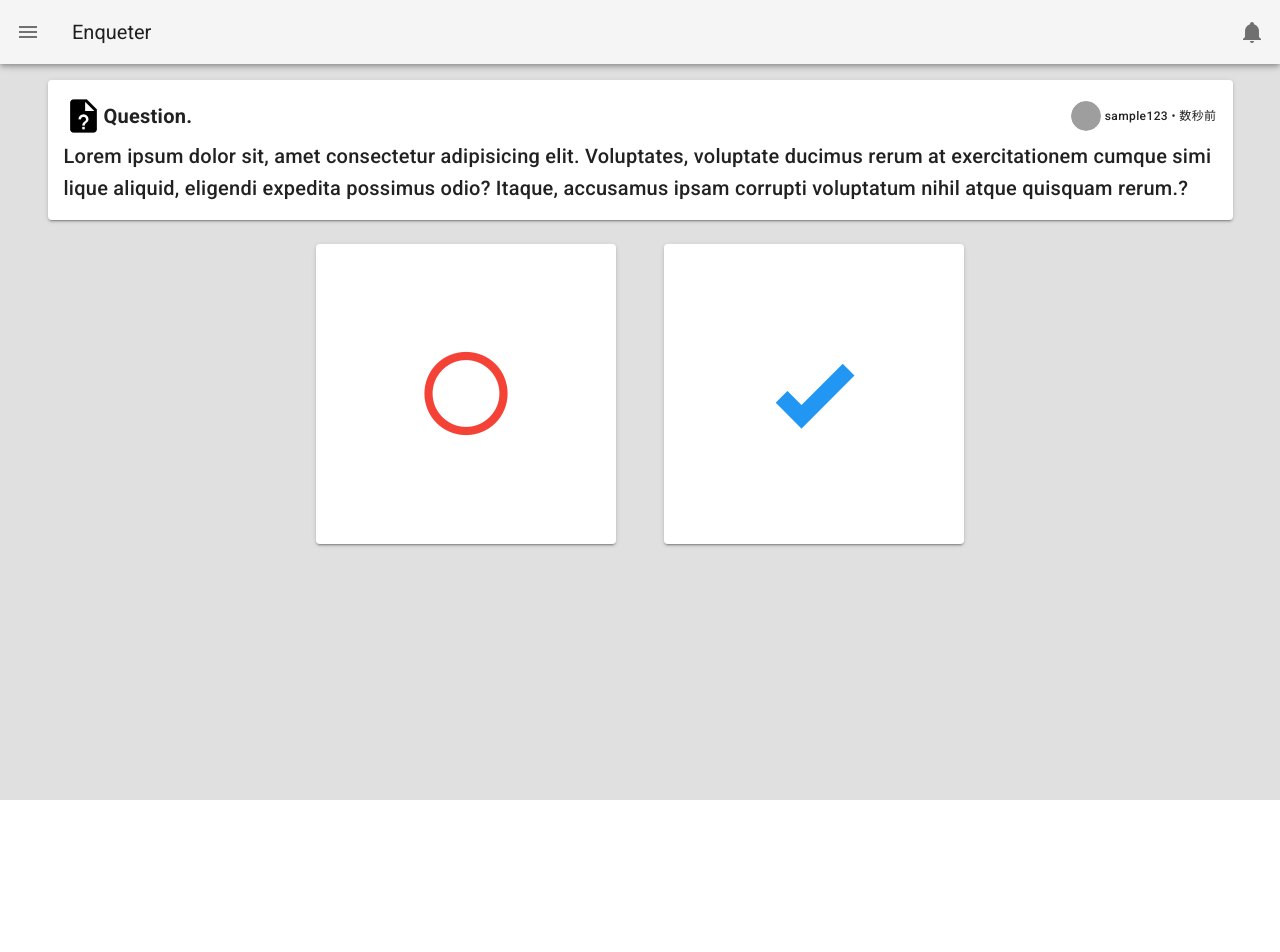
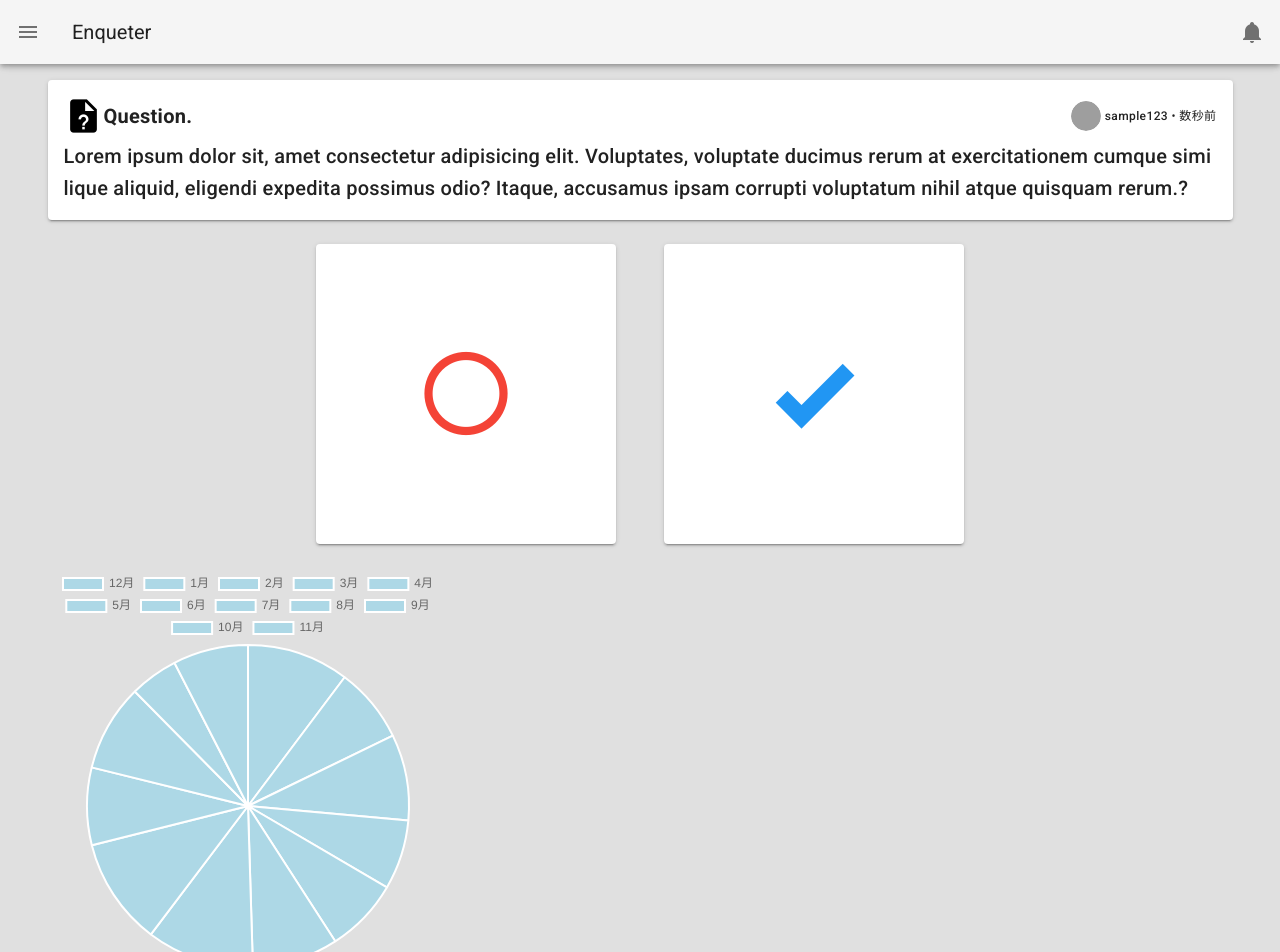
Before and after one commit to sawaryu/enqueter-front, a Nuxt app: page / in a window 1280 px wide. Shown: the top 952 px of the page. Before the commit the page ends 800 px from the top, so only its background shows below. Built offline with nearby package versions, Linux system fonts and the light colour scheme; grey boxes are pictures that could not be loaded.

Commit message:
creating ratio graph

```diff
--- /dev/null
+++ b/components/shared/Ratio.vue
@@ -0,0 +1,42 @@
+<template>
+  <RatioGraph :chartData="chartItems" :options="chartOptions"/>
+</template>
+
+<script lang="ts">
+import Vue from "vue";
+import RatioGraph from "@/plugins/RatioGraph.js";
+export default Vue.extend({
+  components: { RatioGraph },
+  data() {
+    return {
+      chartItems: {
+        labels: [
+          "12月",
+          "1月",
+          "2月",
+          "3月",
+          "4月",
+          "5月",
+          "6月",
+          "7月",
+          "8月",
+          "9月",
+          "10月",
+          "11月",
+        ],
+        datasets: [
+          {
+            label: "月ごとの点数",
+            data: [95, 70, 80, 65, 69, 80, 100, 100, 72, 81, 45, 70],
+            backgroundColor: "lightblue",
+          },
+        ],
+      },
+      // 後程オプションを記述
+    };
+  },
+});
+</script>
+
+<style>
+</style>
--- a/nuxt.config.js
+++ b/nuxt.config.js
@@ -28,7 +28,13 @@ export default {
   ],
 
   // Auto import components: https://go.nuxtjs.dev/config-components
-  components: true,
+  // 階層下されている場合でも自動でimport可能、ただし同名のコンポーネントを共存させることはできない。
+  components: [
+    {
+      path: '@/components/',
+      pathPrefix: false
+    }
+  ],
 
   // Modules for dev and build (recommended): https://go.nuxtjs.dev/config-modules
   buildModules: [
--- a/package.json
+++ b/package.json
@@ -10,8 +10,10 @@
   },
   "dependencies": {
     "@nuxtjs/axios": "^5.13.6",
+    "chart.js": "2.9.4",
     "core-js": "^3.15.1",
-    "nuxt": "^2.15.7"
+    "nuxt": "^2.15.7",
+    "vue-chartjs": "^3.5.1"
   },
   "devDependencies": {
     "@nuxt/types": "^2.15.7",
--- a/pages/index.vue
+++ b/pages/index.vue
@@ -30,14 +30,15 @@
       <Yes />
       <No />
     </v-row>
+
+    <!-- ratio -->
+    <v-row>
+      <Ratio />
+    </v-row>
   </div>
 </template>
 
 <script lang="ts">
 import Vue from "vue";
-import Yes from "~/components/shared/Yes.vue";
-import No from "~/components/shared/No.vue";
-export default Vue.extend({
-  components: { Yes, No },
-});
+export default Vue.extend({});
 </script>
--- /dev/null
+++ b/plugins/RatioGraph.js
@@ -0,0 +1,9 @@
+import { Pie } from 'vue-chartjs'
+
+export default {
+ extends: Pie,
+ props: ["chartData", "options"],
+ mounted() {
+  this.renderChart(this.chartData, this.options)
+ }
+}
```
Also changed, not shown: 1 other file (tests, documents, lock files or other folders).
